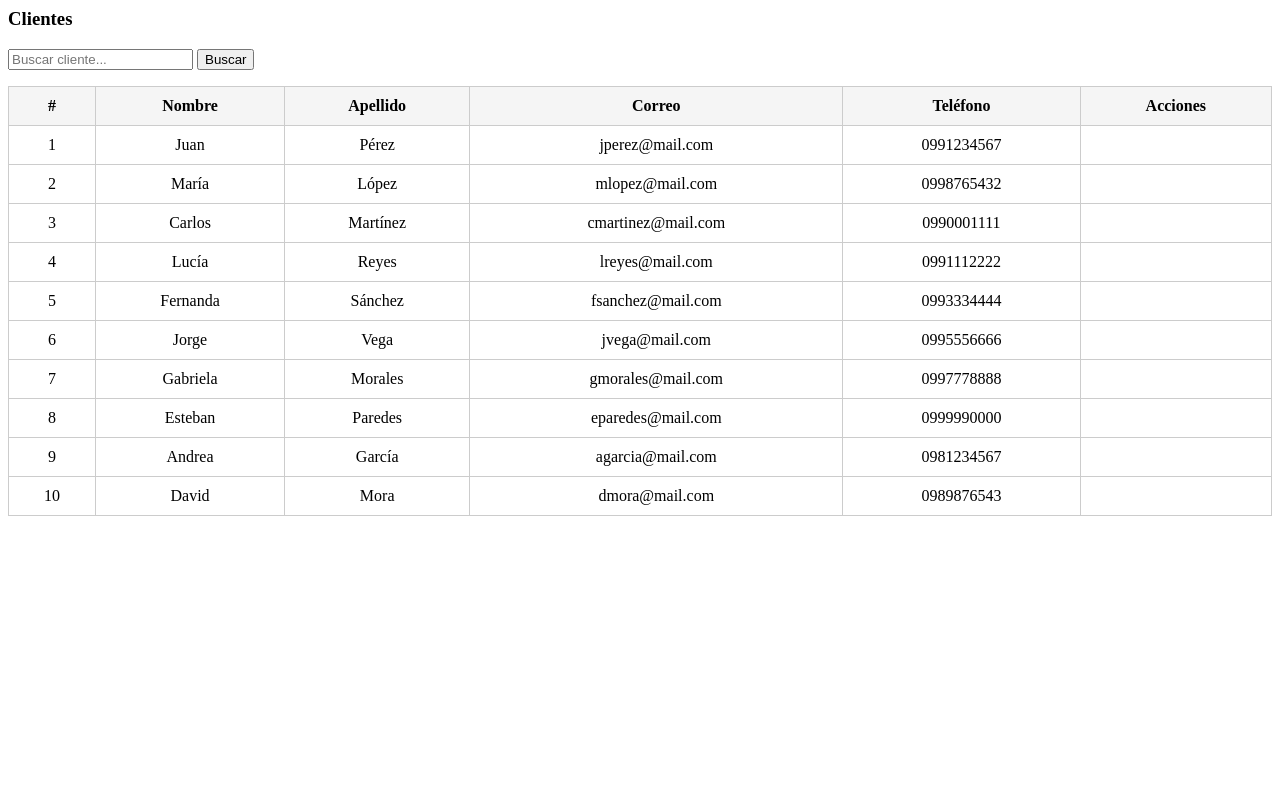
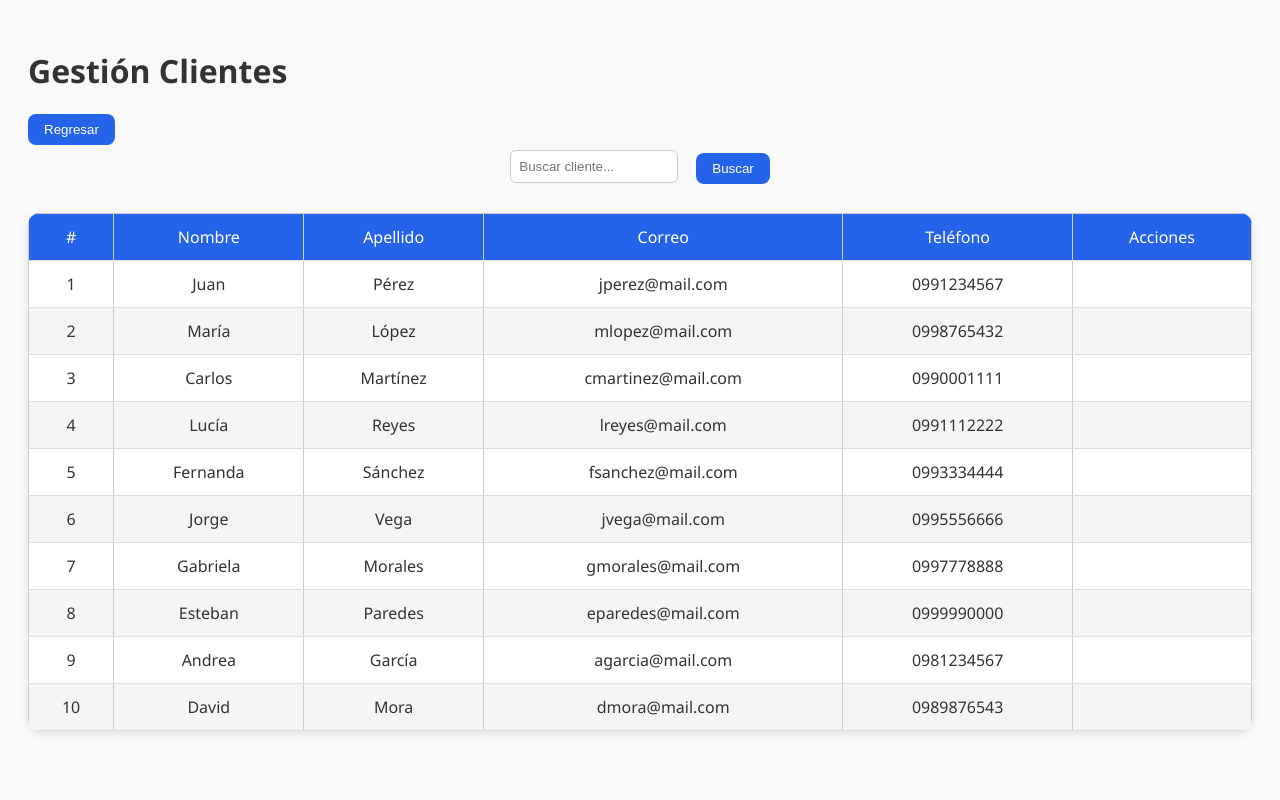
Before and after one commit to IsraelTheBes37/proyecto-LM, a PHP site: page /backend/views/listaClientes.php in a window 1280 px wide. Run offline with PHP 8.4, Linux system fonts and the light colour scheme; a user stored in the database is signed in; data comes from the database, SQL or seed files in the repository.

Commit message:
Actualizado todos los css de las tablas

```diff
--- a/backend/views/listaClientes.php
+++ b/backend/views/listaClientes.php
@@ -1,6 +1,6 @@
 <?php
 session_start();
-require '../conn.php'; // tu archivo de conexión
+require '../conn.php';
 
 $cargo = $_SESSION['cargo'];
 $permiteEliminar = ($cargo === "Informatico");
@@ -8,43 +8,83 @@ $permiteEditar = in_array($cargo, ["Informatico", "DirectorVentas"]);
 $permiteCrear = in_array($cargo, ["Informatico", "DirectorVentas"]);
 
 $busqueda = $_GET['busqueda'] ?? '';
+$editarID = $_GET['editar'] ?? null;
 
+// ELIMINAR CLIENTE
+if (isset($_GET['eliminar']) && $permiteEliminar) {
+    $id = $_GET['eliminar'];
+    $conn->query("DELETE FROM clientes WHERE num_cliente = $id");
+    header("Location: " . $_SERVER['PHP_SELF']);
+    exit();
+}
+
+// ACTUALIZAR CLIENTE
+if ($_SERVER["REQUEST_METHOD"] == "POST" && isset($_POST['actualizar']) && $permiteEditar) {
+    $id = $_POST['num_cliente'];
+    $nombre = $_POST['nombre'];
+    $apellido = $_POST['apellido'];
+    $correo = $_POST['correo'];
+    $telefono = $_POST['telefono'];
+
+    $sql = "UPDATE clientes SET nombre=?, apellido=?, correo=?, telefono=? WHERE num_cliente=?";
+    $stmt = $conn->prepare($sql);
+    $stmt->bind_param("ssssi", $nombre, $apellido, $correo, $telefono, $id);
+    $stmt->execute();
+
+    header("Location: " . $_SERVER['PHP_SELF']);
+    exit();
+}
+
+// BUSCAR CLIENTES
 $sql = "SELECT * FROM clientes WHERE nombre LIKE ? OR apellido LIKE ? OR correo LIKE ?";
 $stmt = $conn->prepare($sql);
 $searchTerm = "%$busqueda%";
 $stmt->bind_param("sss", $searchTerm, $searchTerm, $searchTerm);
 $stmt->execute();
 $resultado = $stmt->get_result();
+
+// OBTENER DATOS DE CLIENTE A EDITAR
+$clienteEditar = null;
+if ($editarID && $permiteEditar) {
+    $res = $conn->query("SELECT * FROM clientes WHERE num_cliente = $editarID");
+    $clienteEditar = $res->fetch_assoc();
+}
 ?>
+<!DOCTYPE html>
+<html lang="es">
+<head>
+    <meta charset="UTF-8">
+    <title>Gestión de Clientes</title>
+    <style>
+        table { width: 100%; border-collapse: collapse; margin-top: 1rem; }
+        th, td { padding: 10px; border: 1px solid #ccc; text-align: center; }
+        th { background-color: #f5f5f5; }
+        .crud-actions button { margin: 0 5px; }
+        form.inline { display: inline; }
+    </style>
+    <link rel="stylesheet" href="../../frontend/css/estiloTablas.css">
+</head>
+<body>
 
-<style>
-    table {
-        width: 100%;
-        border-collapse: collapse;
-        margin-top: 1rem;
-    }
-    th, td {
-        padding: 10px;
-        border: 1px solid #ccc;
-        text-align: center;
-    }
-    th {
-        background-color: #f5f5f5;
-    }
-    .crud-actions button {
-        margin: 0 5px;
-    }
-</style>
-
-<h3>Clientes</h3>
+<h1>Gestión Clientes</h1>
+<button onclick="window.location.href='../../frontend/vistaAdmin.php';">Regresar</button>
 
 <form method="get">
     <input type="text" name="busqueda" placeholder="Buscar cliente..." value="<?= htmlspecialchars($busqueda) ?>">
     <button type="submit">Buscar</button>
 </form>
 
-<?php if ($permiteCrear): ?>
-    <a href="formCrearCliente.php"><button>Nuevo Cliente</button></a>
+<?php if ($clienteEditar): ?>
+    <h2>Editar Cliente</h2>
+    <form method="post">
+        <input type="hidden" name="num_cliente" value="<?= $clienteEditar['num_cliente'] ?>">
+        <input type="text" name="nombre" placeholder="Nombre" value="<?= htmlspecialchars($clienteEditar['nombre']) ?>" required>
+        <input type="text" name="apellido" placeholder="Apellido" value="<?= htmlspecialchars($clienteEditar['apellido']) ?>" required>
+        <input type="email" name="correo" placeholder="Correo" value="<?= htmlspecialchars($clienteEditar['correo']) ?>" required>
+        <input type="text" name="telefono" placeholder="Teléfono" value="<?= htmlspecialchars($clienteEditar['telefono']) ?>" required>
+        <button type="submit" name="actualizar">Actualizar</button>
+        <a href="<?= $_SERVER['PHP_SELF'] ?>"><button type="button">Cancelar</button></a>
+    </form>
 <?php endif; ?>
 
 <table>
@@ -61,15 +101,24 @@ $resultado = $stmt->get_result();
             <td><?= htmlspecialchars($row['apellido']) ?></td>
             <td><?= htmlspecialchars($row['correo']) ?></td>
             <td><?= htmlspecialchars($row['telefono']) ?></td>
-            <td class="crud-actions">
+            <td class="acciones">
                 <?php if ($permiteEditar): ?>
-                    <a href="editarCliente.php?id=<?= $row['num_cliente'] ?>"><button>Editar</button></a>
+                    <form method="get" class="inline">
+                        <input type="hidden" name="editar" value="<?= $row['num_cliente'] ?>">
+                        <button type="submit" id="boton-editar">Editar</button>
+                    </form>
                 <?php endif; ?>
                 <?php if ($permiteEliminar): ?>
-                    <a href="eliminarCliente.php?id=<?= $row['num_cliente'] ?>" onclick="return confirm('¿Eliminar cliente?')"><button>Eliminar</button></a>
+                    <form method="get" class="inline" onsubmit="return confirm('¿Eliminar cliente?');">
+                        <input type="hidden" name="eliminar" value="<?= $row['num_cliente'] ?>">
+                        <button type="submit">Eliminar</button>
+                    </form>
                 <?php endif; ?>
             </td>
         </tr>
     <?php endwhile; ?>
     </tbody>
 </table>
+
+</body>
+</html>
--- a/backend/views/listaProductos.php
+++ b/backend/views/listaProductos.php
@@ -25,7 +25,7 @@ $resultado = $conn->query($sql);
 <html lang="es">
 <head>
     <meta charset="UTF-8">
-    <title>CRUD Productos</title>
+    <title>Gestión Productos</title>
     <link rel="stylesheet" href="../../css/estilos.css">
     <script src="https://code.jquery.com/jquery-3.6.0.min.js"></script>
     <script src="../../frontend/js/funcionesProductos.js"></script>
@@ -54,9 +54,10 @@ $resultado = $conn->query($sql);
             text-align: left;
         }
     </style>
+    <link rel="stylesheet" href="../../frontend/css/estiloTablas.css">
 </head>
 <body>
-    <h2>CRUD de Productos</h2>
+    <h1>Gestión de Productos</h1>
     <button onclick="window.location.href='../../frontend/vistaAdmin.php';">Regresar</button>
     <?php if ($puedeAgregar): ?>
     <form method="post" action="../models/addProducto.php">
--- /dev/null
+++ b/frontend/css/estiloTablas.css
@@ -0,0 +1,170 @@
+/* estiloTablas.css */
+
+body {
+    font-family: 'Segoe UI', Tahoma, Geneva, Verdana, sans-serif;
+    background-color: #f9f9f9;
+    color: #333;
+    padding: 20px;
+}
+
+h2 {
+    color: #1e293b;
+    text-align: center;
+    margin-bottom: 20px;
+}
+
+button, input[type="submit"] {
+    background-color: #2563eb;
+    color: white;
+    padding: 8px 16px;
+    border: none;
+    border-radius: 8px;
+    cursor: pointer;
+    transition: background-color 0.3s ease;
+}
+
+button:hover, input[type="submit"]:hover {
+    background-color: #1e40af;
+}
+
+input[type="text"], input[type="number"], select {
+    padding: 8px;
+    border: 1px solid #ccc;
+    border-radius: 6px;
+    margin: 5px 8px 10px 0;
+    width: 150px;
+    transition: border 0.2s;
+}
+
+input[type="text"]:focus, input[type="number"]:focus, select:focus {
+    border-color: #2563eb;
+    outline: none;
+}
+
+form {
+    display: flex;
+    flex-wrap: wrap;
+    align-items: center;
+    justify-content: center;
+    gap: 10px;
+    margin-bottom: 20px;
+}
+
+#busqueda {
+    margin: 10px auto;
+    display: block;
+    width: 60%;
+}
+
+table {
+    width: 100%;
+    border-collapse: collapse;
+    margin-top: 20px;
+    background-color: white;
+    border-radius: 12px;
+    box-shadow: 0 2px 8px rgba(0, 0, 0, 0.1);
+    overflow: hidden;
+}
+
+th, td {
+    padding: 12px;
+    text-align: center;
+    border-bottom: 1px solid #ddd;
+}
+
+th {
+    background-color: #2563eb;
+    color: white;
+    font-weight: normal;
+}
+
+tr:nth-child(even) {
+    background-color: #f5f5f5;
+}
+
+img {
+    width: 40px;
+    height: 40px;
+    object-fit: cover;
+    border-radius: 4px;
+}
+
+.acciones button {
+    margin: 0 3px;
+    background-color: #10b981;
+}
+
+.acciones button:hover {
+    background-color: #059669;
+}
+
+#boton-editar {
+    margin: 0 3px;
+    background-color: #10b981;
+}
+
+#boton-editar:hover {
+    background-color: #059669;
+}
+
+.acciones button:last-child {
+    background-color: #ef4444;
+}
+
+.acciones button:last-child:hover {
+    background-color: #b91c1c;
+}
+
+/* Estilo para el modal */
+.modal {
+    display: none;
+    position: fixed;
+    z-index: 999;
+    top: 0; left: 0;
+    width: 100%; height: 100%;
+    background-color: rgba(0, 0, 0, 0.5);
+}
+
+.modal-content {
+    background-color: #fff;
+    margin: 8% auto;
+    padding: 20px;
+    width: 90%;
+    max-width: 500px;
+    border-radius: 12px;
+    box-shadow: 0 4px 20px rgba(0, 0, 0, 0.3);
+    animation: fadeIn 0.3s ease-in-out;
+}
+
+@keyframes fadeIn {
+    from { opacity: 0; transform: translateY(-10px); }
+    to { opacity: 1; transform: translateY(0); }
+}
+
+.modal-content h3 {
+    margin-top: 0;
+    color: #1e293b;
+    text-align: center;
+}
+
+.modal-content form {
+    display: flex;
+    flex-direction: column;
+    align-items: stretch;
+}
+
+.modal-content label, .modal-content input, .modal-content select {
+    margin-bottom: 10px;
+}
+
+.modal-content button {
+    margin-top: 10px;
+}
+
+.modal-content button[type="button"] {
+    background-color: #6b7280;
+}
+
+.modal-content button[type="button"]:hover {
+    background-color: #4b5563;
+}
```
Also changed, not shown: backend/views/listaEmpleados.php (+13 -3 lines), backend/views/listaPedidos.php (+13 -3 lines), frontend/css/vistaCliente.css (+18 -0 lines), frontend/vistaCliente.php (+48 -10 lines), README.md, backend/models/addCliente.php (deleted), backend/models/addPedido.php (deleted), backend/models/deleteCliente.php (deleted), backend/models/deletePedidos.php (deleted), backend/models/editCliente.php (deleted), backend/models/editPedido.php (deleted).
